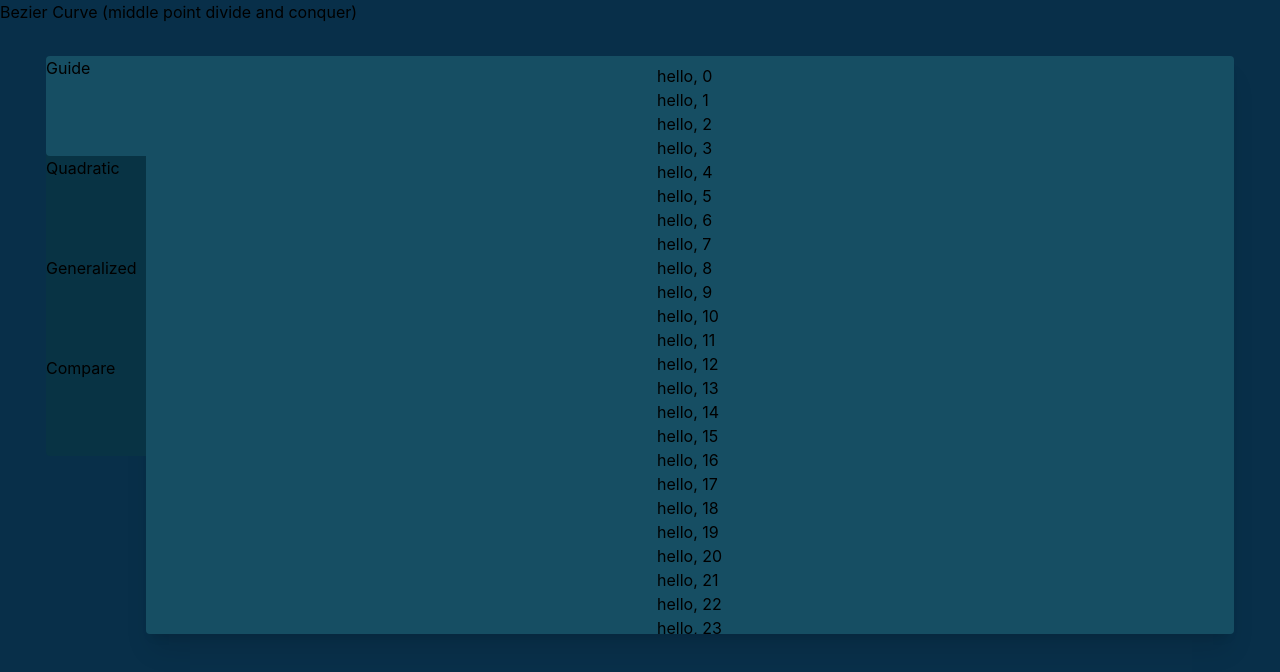
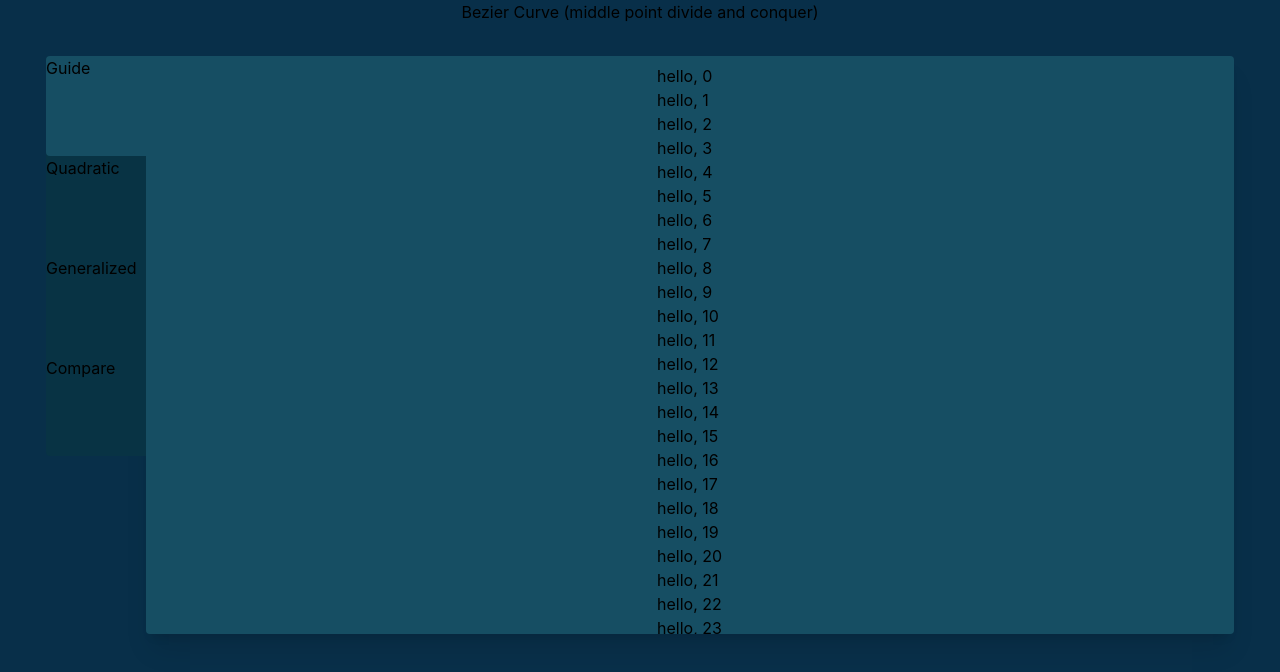
Before and after one commit to ganadipa/Tucil2_13522040_13522066, a React (Create React App) app in the folder src/: page /Guide in a window 1280 px wide. Shown: the top 672 px of the page. Built offline with nearby package versions, Linux system fonts and the light colour scheme.

Commit message:
Add header

```diff
--- a/src/src/App.tsx
+++ b/src/src/App.tsx
@@ -2,8 +2,10 @@
 
 function App() {
   return (
-    <div className="App h-[100vh] w-[100vw] bg-sky-950 ">
-      <header>Bezier Curve (middle point divide and conquer)</header>
+    <div className="App h-[100vh] w-[100vw] bg-sky-950 flex flex-col">
+      <header className="place-self-center">
+        Bezier Curve (middle point divide and conquer)
+      </header>
       <div className="py-8">
         <PageRoute />
       </div>
```
